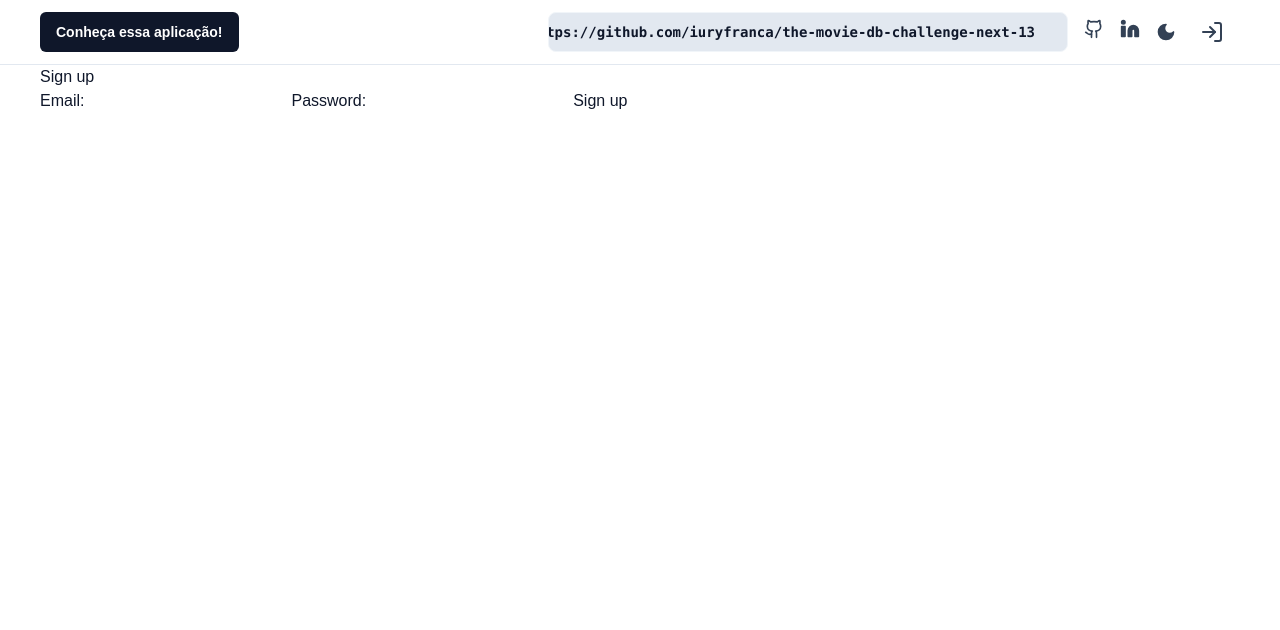
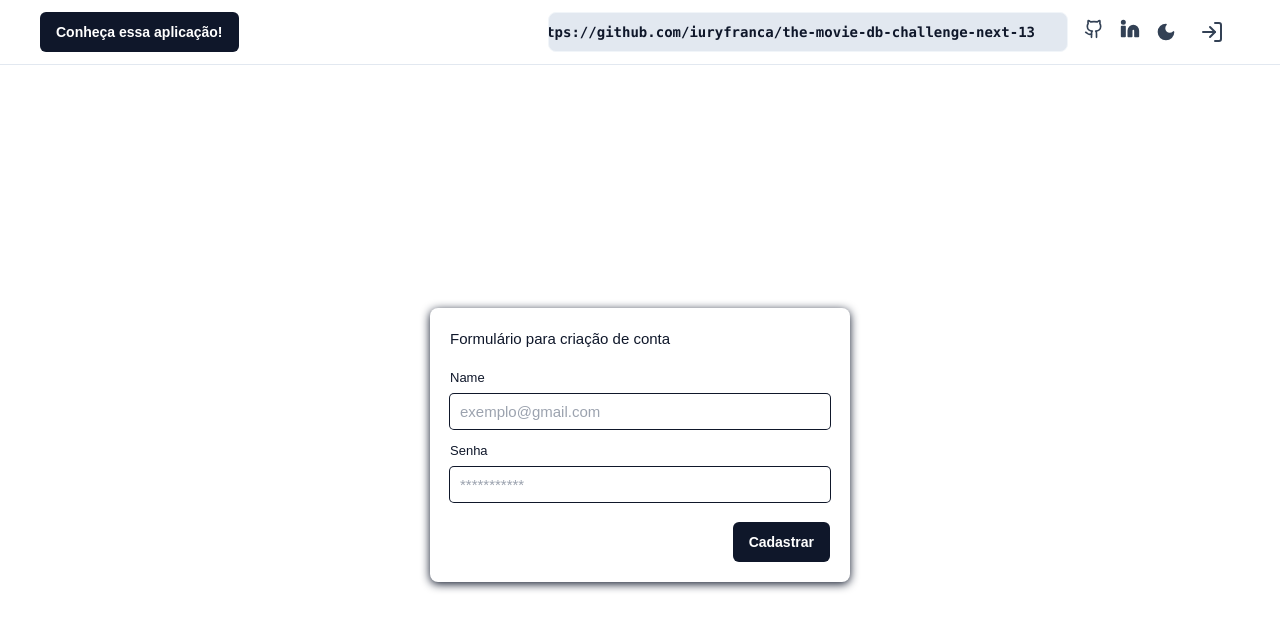
Before and after one commit to iuryfranca/the-movie-db-challenge-vue, a Vue app: page /register in a window 1280 px wide. Shown: the top 630 px of the page. Built offline with nearby package versions, Linux system fonts and the light colour scheme; what prettier-plugin-tailwindcss would draw is missing.

Commit message:
feat: Auth concluded ✨

```diff
--- a/package.json
+++ b/package.json
@@ -14,6 +14,7 @@
     "@vueuse/core": "^9.13.0",
     "axios": "^1.3.3",
     "clsx": "^1.2.1",
+    "firebase": "^9.17.1",
     "lucide-vue-next": "^0.115.0",
     "tailwind-merge": "^1.9.1",
     "vanilla-tilt-vue": "^0.1.3",
--- a/src/components/HeaderPage.vue
+++ b/src/components/HeaderPage.vue
@@ -97,11 +97,12 @@
                   >
                     Login
                   </a>
-                  <a
+                  <button
                     class="relative flex w-full cursor-default select-none items-center rounded-sm py-1.5 px-2 text-sm font-medium outline-none hover:bg-slate-100 focus:bg-slate-100 data-[disabled]:pointer-events-none data-[disabled]:opacity-50 dark:hover:bg-slate-700 dark:focus:bg-slate-700"
+                    @click="handleLogout()"
                   >
                     Logout
-                  </a>
+                  </button>
                 </ul>
               </div>
             </div>
@@ -125,21 +126,18 @@ import {
   ExternalLink,
 } from 'lucide-vue-next'
 import { siteConfig } from '@/config/site'
-import { computed } from 'vue'
 import { useStore } from 'vuex'
 
 import ButtonUi from '@/components/ui/ButtonUi.vue'
+import { useRouter } from 'vue-router'
 
 const isDark = useDark()
 const toggleDark = useToggle(isDark)
 const store = useStore()
+const router = useRouter()
 
-// TESTE STORE
-const points = computed(() => store.state.points)
-const updatePoints = (points: number) => store.commit('updatePoints', points)
-
-console.log('points', points.value)
-updatePoints(10)
-console.log('points', points.value)
-// FIM TESTE
+const handleLogout = () => {
+  store.dispatch('logout')
+  router.push('/')
+}
 </script>
--- /dev/null
+++ b/src/firebase/config.ts
@@ -0,0 +1,19 @@
+import { initializeApp } from 'firebase/app'
+import { getAuth } from 'firebase/auth'
+
+const firebaseConfig = {
+  apiKey: 'AIzaSyA1RS1xeBTeza-8ehNyvnZDqON9Wv6pYeM',
+  authDomain: 'the-movie-db-challenge-vue.firebaseapp.com',
+  projectId: 'the-movie-db-challenge-vue',
+  storageBucket: 'the-movie-db-challenge-vue.appspot.com',
+  messagingSenderId: '98701354614',
+  appId: '1:98701354614:web:5d1496c1ab502d4ebb6157',
+}
+
+//init
+initializeApp(firebaseConfig)
+
+//init firebase auth
+const auth = getAuth()
+
+export { auth }
--- a/src/store/index.ts
+++ b/src/store/index.ts
@@ -1,12 +1,47 @@
 import { createStore } from 'vuex'
+
+//firebase imports
+import { auth } from '@/firebase/config'
+import {
+  createUserWithEmailAndPassword,
+  signInWithEmailAndPassword,
+  signOut,
+} from 'firebase/auth'
 
 const store = createStore({
   state: {
-    points: 0,
+    user: null,
   },
   mutations: {
-    updatePoints(state, payload) {
-      state.points = state.points + payload
+    setUser(state, payload) {
+      state.user = payload
+      console.log('Usuário atualizado:', state.user)
+    },
+  },
+  actions: {
+    async signup(context, { email, password }) {
+      console.log('signup atualizado')
+
+      const res = await createUserWithEmailAndPassword(auth, email, password)
+      if (res) {
+        context.commit('setUser', res.user)
+      } else {
+        throw new Error('Algo deu errado na hora de criar sua conta :(')
+      }
+    },
+    async login(context, { email, password }) {
+      console.log('Login realizado')
+
+      const res = await signInWithEmailAndPassword(auth, email, password)
+      if (res) {
+        context.commit('setUser', res.user)
+      } else {
+        throw new Error('Algo deu errado na hora de ralizar o login :(')
+      }
+    },
+    async logout(context) {
+      await signOut(auth)
+      context.commit('setUser', null)
     },
   },
 })
--- a/src/views/LoginView.vue
+++ b/src/views/LoginView.vue
@@ -1,4 +1,5 @@
 <template>
+  <div class="flex h-full min-h-[90vh] w-full items-center justify-center">
     <div
       class="0 mt-10 h-min w-[420px] items-center rounded-lg shadow-[0_2px_10px]"
     >
@@ -7,10 +8,13 @@
         @submit.prevent="handleSubmit"
       >
         <p className="mb-5 text-[15px] leading-normal">
-        Make changes to your account here. Click save when you're done.
+          Faça seu login em nossa aplicação :)
         </p>
         <fieldset className="mb-[15px] w-full flex flex-col justify-start">
-        <label className="text-[13px] leading-none mb-2.5 block" htmlFor="name">
+          <label
+            className="text-[13px] leading-none mb-2.5 block"
+            htmlFor="name"
+          >
             Name
           </label>
           <input
@@ -26,7 +30,7 @@
             className="text-[13px] leading-none mb-2.5 block"
             htmlFor="username"
           >
-          Username
+            Senha
           </label>
           <input
             className="rounded px-2.5 text-[15px] leading-none shadow-[0_0_0_1px] h-[35px] focus:shadow-[0_0_0_2px] outline-none text-slate-900"
@@ -39,22 +43,41 @@
         <div className="flex justify-end mt-5">
           <ButtonUi msg="Salvar" />
         </div>
+        <div v-if="error">
+          <span class="text-xs text-red-600">{{ error }}</span>
+        </div>
       </form>
+    </div>
   </div>
 </template>
 
 <script>
 import ButtonUi from '@/components/ui/ButtonUi.vue'
 import { ref } from 'vue'
+import { useRouter } from 'vue-router'
+import { useStore } from 'vuex'
 
 export default {
   setup() {
     const email = ref('')
     const password = ref('')
-    const handleSubmit = () => {
-      console.log(email.value, password.value)
+    const error = ref(null)
+
+    const store = useStore()
+    const router = useRouter()
+
+    const handleSubmit = async () => {
+      try {
+        await store.dispatch('login', {
+          email: email.value,
+          password: password.value,
+        })
+        router.push('/movies')
+      } catch (err) {
+        error.value = err.message
       }
-    return { handleSubmit, email, password }
+    }
+    return { handleSubmit, email, password, error }
   },
   components: { ButtonUi },
 }
--- a/src/views/SignupView.vue
+++ b/src/views/SignupView.vue
@@ -1,30 +1,84 @@
 <template>
-  <form @submit.prevent="handleSubmit">
-    <h3>Sign up</h3>
-
-    <label for="email">Email:</label>
-    <input type="email" name="email" v-model="email" required />
-
-    <label for="email">Password:</label>
-    <input type="password" name="password" v-model="password" required />
-
-    <button>Sign up</button>
-  </form>
+  <div class="flex h-full min-h-[90vh] w-full items-center justify-center">
+    <div
+      class="0 mt-10 h-min w-[420px] items-center rounded-lg shadow-[0_2px_10px]"
+    >
+      <form
+        className="p-5 rounded-b-md outline-none focus:shadow-[0_0_0_2px] focus:shadow-black"
+        @submit.prevent="handleSubmit"
+      >
+        <p className="mb-5 text-[15px] leading-normal">
+          Formulário para criação de conta
+        </p>
+        <fieldset className="mb-[15px] w-full flex flex-col justify-start">
+          <label className="text-[13px] leading-none mb-2.5 block" for="name">
+            Name
+          </label>
+          <input
+            className="rounded px-2.5 text-[15px] leading-none shadow-[0_0_0_1px] h-[35px] focus:shadow-[0_0_0_2px] outline-none text-slate-900"
+            name="email"
+            v-model="email"
+            type="email"
+            placeholder="exemplo@gmail.com"
+            required
+          />
+        </fieldset>
+        <fieldset className="mb-[15px] w-full flex flex-col justify-start">
+          <label
+            className="text-[13px] leading-none mb-2.5 block"
+            for="username"
+          >
+            Senha
+          </label>
+          <input
+            className="rounded px-2.5 text-[15px] leading-none shadow-[0_0_0_1px] h-[35px] focus:shadow-[0_0_0_2px] outline-none text-slate-900"
+            name="password"
+            v-model="password"
+            type="password"
+            placeholder="***********"
+            required
+          />
+        </fieldset>
+        <div className="flex justify-end mt-5">
+          <ButtonUi msg="Cadastrar" />
+        </div>
+        <div v-if="error">
+          <span class="text-xs text-red-600">{{ error }}</span>
+        </div>
+      </form>
+    </div>
+  </div>
 </template>
 
 <script>
 import { ref } from 'vue'
+import ButtonUi from '@/components/ui/ButtonUi.vue'
+import { useStore } from 'vuex'
+import { useRouter } from 'vue-router'
 
 export default {
+  components: { ButtonUi },
   setup() {
     const email = ref('')
     const password = ref('')
+    const error = ref(null)
 
-    const handleSubmit = () => {
-      console.log(email.value, password.value)
+    const store = useStore()
+    const router = useRouter()
+
+    const handleSubmit = async () => {
+      try {
+        await store.dispatch('signup', {
+          email: email.value,
+          password: password.value,
+        })
+        router.push('/login')
+      } catch (err) {
+        error.value = err.message
+      }
     }
 
-    return { handleSubmit, email, password }
+    return { handleSubmit, email, password, error }
   },
 }
 </script>
```
Also changed, not shown: 1 other file (tests, documents, lock files or other folders). Lines whose indentation alone changed are shown as unchanged.
